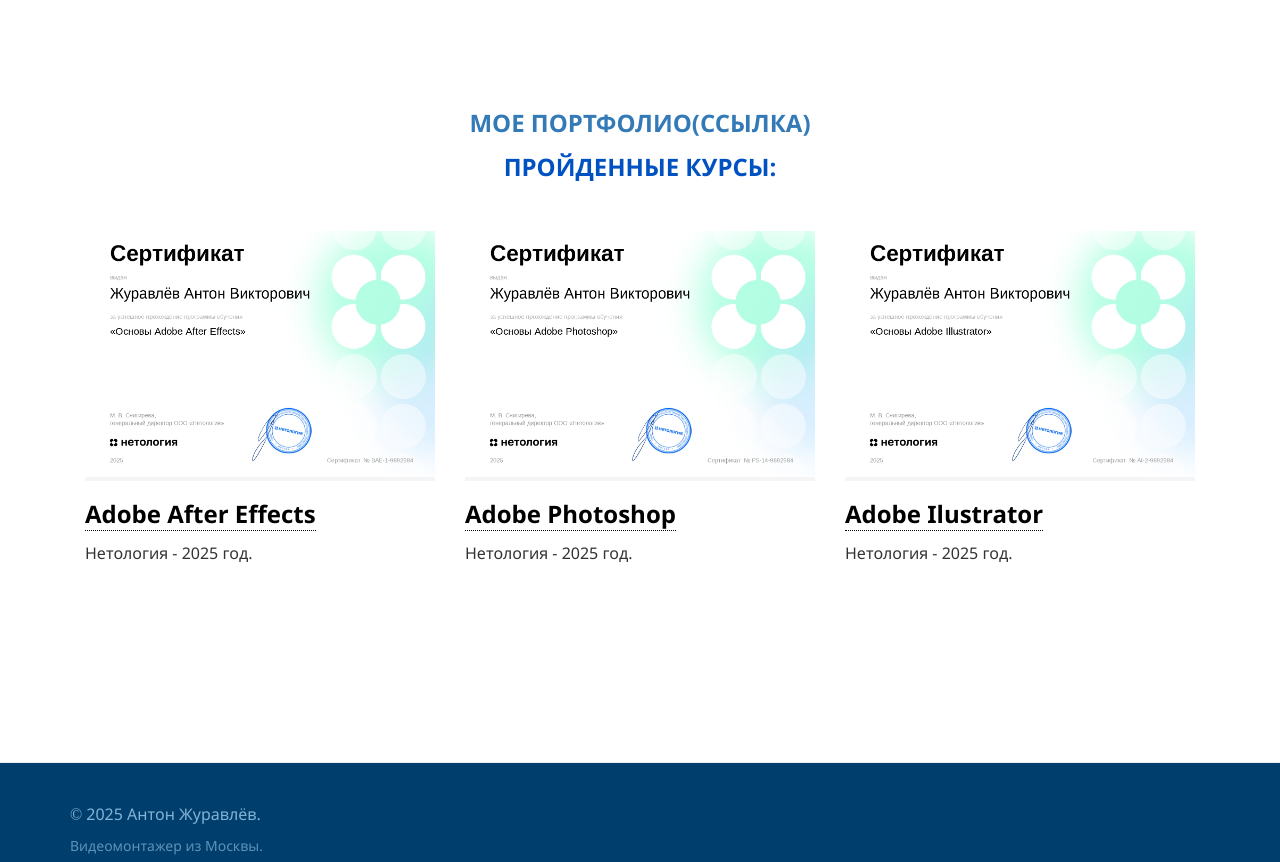
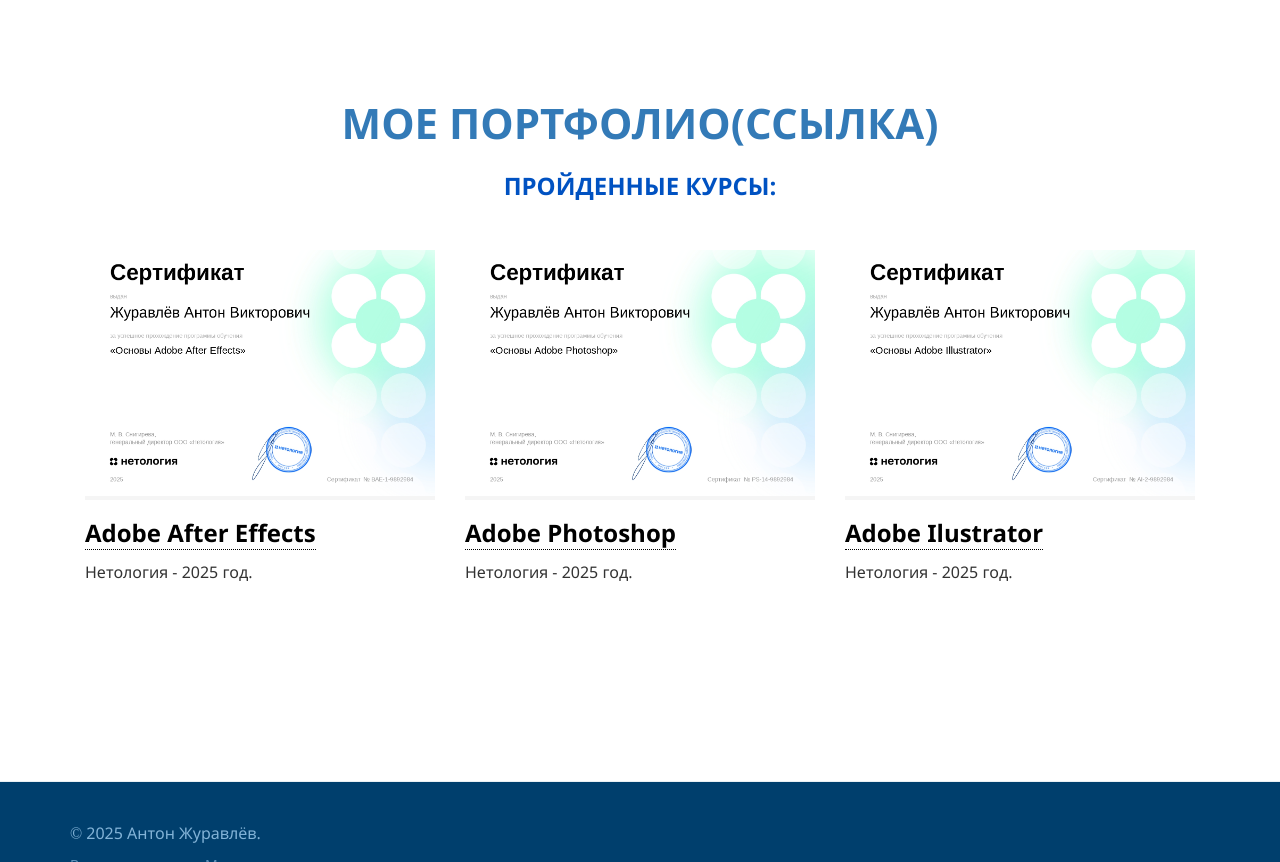
Before and after one commit to laudenn/Zhuravlev, a plain HTML site: page index.html in a window 1280 px wide. Shown: the part 1430-2292 px from the top of the page. Drawn offline with Linux system fonts and the light colour scheme.

Commit message:
Update index.html

```diff
--- a/index.html
+++ b/index.html
@@ -199,7 +199,7 @@
 					<li class="filter-block__element">
 					</li>
 
-					<div class="heading heading--medium"><a href="https://disk.yandex.ru/client/disk?source=main-loginmenu">Мое портфолио(ссылка)</a></div>
+					<div class="heading heading--central"><a href="https://disk.yandex.ru/client/disk?source=main-loginmenu">Мое портфолио(ссылка)</a></div>
 
 
 					<div class="heading heading--medium">
```
